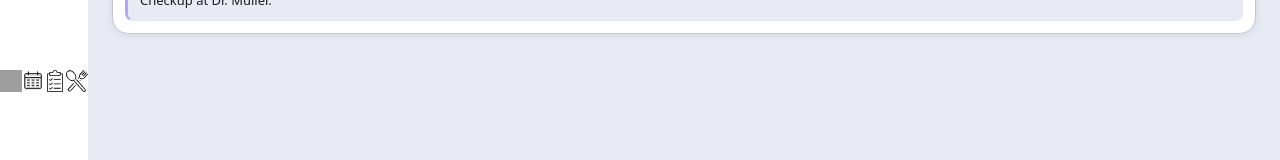
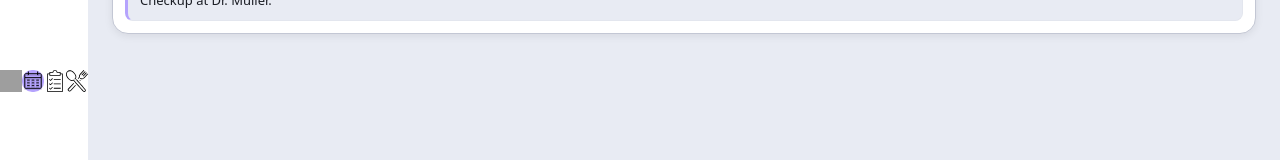
Before and after one commit to Avdiji/home_dashboard, a React (Vite) app in the folder frontend/: page /calendar in a window 1280 px wide. Shown: the part 319-479 px from the top of the page. Built offline with nearby package versions, Linux system fonts and the light colour scheme; grey boxes are pictures that could not be loaded.

Commit message:
dashboard ui

```diff
--- a/frontend/src/components/feature_panel/feature_panel.jsx
+++ b/frontend/src/components/feature_panel/feature_panel.jsx
@@ -1,25 +1,33 @@
-import { useState } from "react";
+import { useMemo } from "react";
+import { useLocation, useNavigate } from "react-router-dom";
 import classes from "./feature_panel.module.css";
 
 import IconButton from "../buttons/icon_button";
-import {
-  CALENDAR_PATH,
-  DASHBOARD_PATH,
-  CHECKLIST_PATH,
-  MEAL_PLAN_PATH,
+import { FEATURES } from "../../core/nav_config";
 
-  FEATURES,
-} from "../../core/nav_config";
-import { useNavigate } from "react-router-dom";
+// Active feature is derived from the current route, not held in local state —
+// so it stays correct on a full page reload (e.g. reloading /calendar keeps
+// Calendar active) and when another view navigates via useNavigate (e.g. the
+// dashboard's upcoming/dish deep-links jumping to /calendar or /meals).
+const activeIndex = (pathname) => {
+  let best = 0;
+  let bestLen = 0;
+  FEATURES.forEach((f, i) => {
+    const p = f.path;
+    const matches =
+      p === "/" ? pathname === "/" : pathname === p || pathname.startsWith(p + "/");
+    if (matches && p.length > bestLen) {
+      best = i;
+      bestLen = p.length;
+    }
+  });
+  return best;
+};
 
 export default function FeaturePanel() {
-  const [selected, setSelected] = useState(0);
+  const { pathname } = useLocation();
   const nav = useNavigate();
-
-  const onClick = (index, target_path) => {
-    setSelected(index);
-    nav(target_path);
-  };
+  const selected = useMemo(() => activeIndex(pathname), [pathname]);
 
   return (
     <nav className={classes.feature_panel}>
@@ -29,7 +37,7 @@ export default function FeaturePanel() {
           src={f.src}
           title={f.title}
           active={selected === i}
-          onClick={() => onClick(i, f.path)}
+          onClick={() => nav(f.path)}
         />
       ))}
     </nav>
--- a/frontend/src/views/dashboard/components/clock_card.module.css
+++ b/frontend/src/views/dashboard/components/clock_card.module.css
@@ -78,7 +78,7 @@
   font-variant-numeric: tabular-nums;
 }
 
-@media (--mobile) {
+@media (--until-desktop) {
   .clock {
     width: 160px;
     height: 160px;
--- a/frontend/src/views/dashboard/components/weather_card.module.css
+++ b/frontend/src/views/dashboard/components/weather_card.module.css
@@ -57,7 +57,7 @@
   font-variant-numeric: tabular-nums;
 }
 
-@media (--mobile) {
+@media (--until-desktop) {
   .main {
     justify-content: center;
   }
--- a/frontend/src/views/dashboard/dashboard.module.css
+++ b/frontend/src/views/dashboard/dashboard.module.css
@@ -81,13 +81,17 @@
   color: var(--muted);
 }
 
-/* Tablet + mobile: stack the now-section (clock · weather · sep · forecast)
-   instead of the cramped side-by-side row. The row only lives on desktop. */
+/* Tablet + mobile are styled identically: the now-section stacks (clock ·
+   weather · sep · forecast), the clock shrinks, weather centers, and the
+   forecast list centers on the clock's vertical line. The side-by-side row
+   only lives on --desktop. */
 @media (--until-desktop) {
   .now {
     flex-direction: column;
     align-items: center;
-    gap: 24px;
+    gap: 18px;
+    padding: 18px 16px;
+    text-align: center;
   }
   .nowRight {
     flex-direction: column;
@@ -99,15 +103,6 @@
     height: 2px;
     align-self: stretch;
   }
-}
-
-@media (--mobile) {
-  .now {
-    gap: 18px;
-    padding: 18px 16px;
-    text-align: center;
-  }
-  /* Center the forecast list on the clock's vertical line. */
   .nowHourly {
     align-self: center;
   }
```
Also changed, not shown: 1 other file (tests, documents, lock files or other folders).
